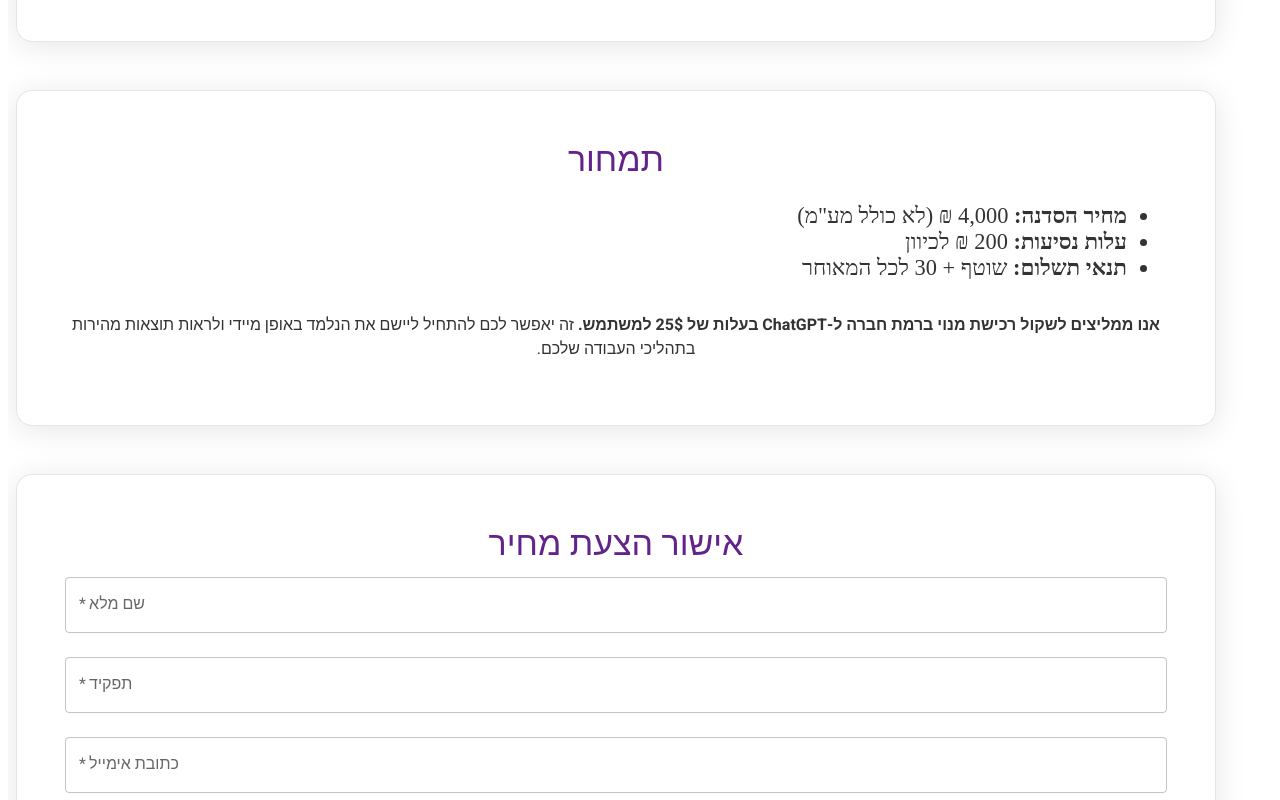
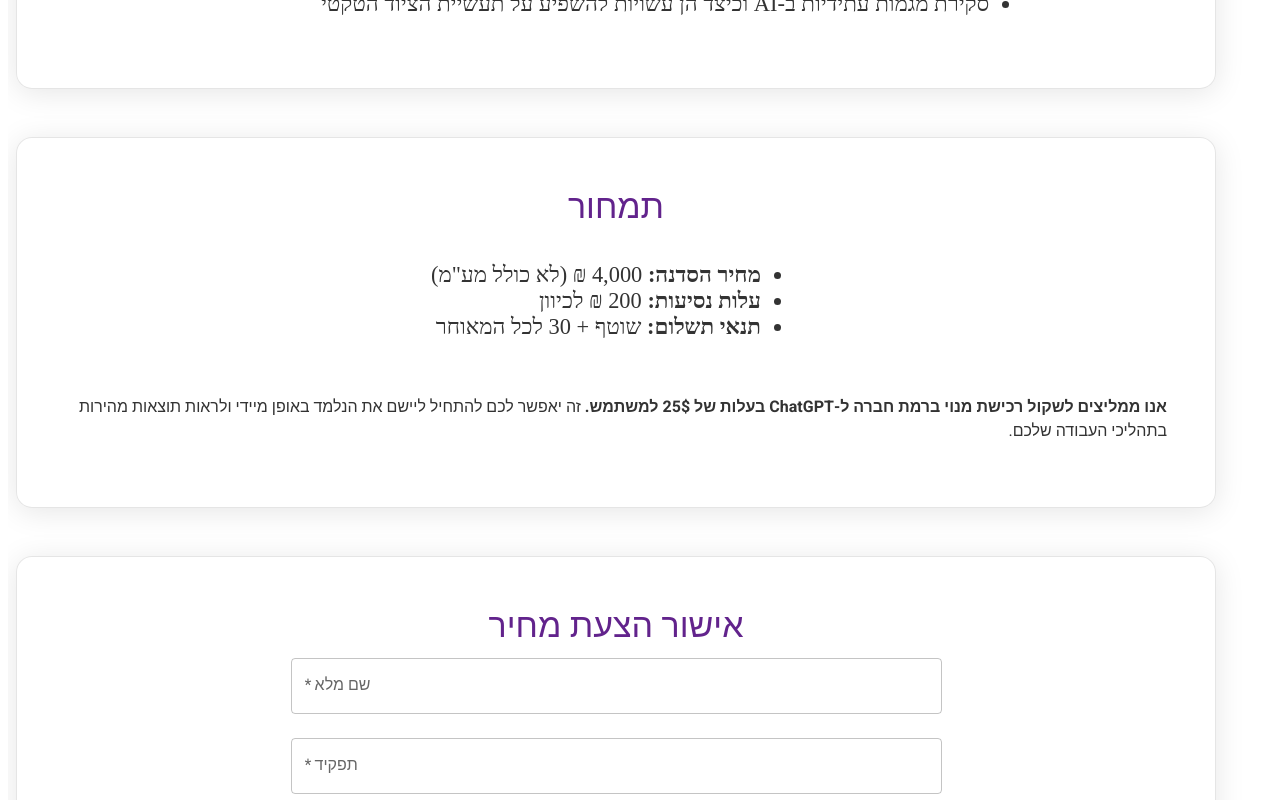
Before and after one commit to Idosegev23/sourceProposal, a React (Create React App) app: page / in a window 1280 px wide. Shown: the part 1380-2180 px from the top of the page. Built offline with nearby package versions, Linux system fonts and the light colour scheme.

Commit message:
Update App.js

```diff
--- a/src/App.js
+++ b/src/App.js
@@ -21,6 +21,7 @@ const theme = createTheme({
         root: {
           '& .MuiInputBase-input': {
             textAlign: 'right',
+            direction: 'rtl',
           },
         },
       },
@@ -36,6 +37,9 @@ const StyledContainer = styled(Container)(({ theme }) => ({
   overflow: 'hidden',
   backgroundColor: 'white',
   color: '#333',
+  display: 'flex',
+  flexDirection: 'column',
+  alignItems: 'center',
   [theme.breakpoints.down('sm')]: {
     padding: theme.spacing(2),
   },
@@ -71,6 +75,10 @@ const Card = styled(motion.div)(({ theme }) => ({
   border: '1px solid rgba(0, 0, 0, 0.1)',
   padding: '3rem',
   marginBottom: '3rem',
+  textAlign: 'right',
+  display: 'flex',
+  flexDirection: 'column',
+  alignItems: 'center',
   [theme.breakpoints.down('sm')]: {
     padding: '1.5rem',
   },
@@ -267,10 +275,10 @@ const App = () => {
                 horizontal: 'center',
               }}
             >
-              <MenuItem onClick={() => scrollTo(aboutRef)}>אודות</MenuItem>
-              <MenuItem onClick={() => scrollTo(servicesRef)}>שירותים</MenuItem>
-              <MenuItem onClick={() => scrollTo(pricingRef)}>תמחור</MenuItem>
-              <MenuItem onClick={() => scrollTo(contactRef)}>אישור הצעת מחיר</MenuItem>
+              <MenuItem onClick={() => scrollTo(aboutRef)} style={{ textAlign: 'center', width: '100%' }}>אודות</MenuItem>
+              <MenuItem onClick={() => scrollTo(servicesRef)} style={{ textAlign: 'center', width: '100%' }}>שירותים</MenuItem>
+              <MenuItem onClick={() => scrollTo(pricingRef)} style={{ textAlign: 'center', width: '100%' }}>תמחור</MenuItem>
+              <MenuItem onClick={() => scrollTo(contactRef)} style={{ textAlign: 'center', width: '100%' }}>אישור הצעת מחיר</MenuItem>
             </Menu>
 
             <Card ref={aboutRef}>
@@ -350,7 +358,7 @@ const App = () => {
                       onChange={(e) => setName(e.target.value)}
                       required
                       InputProps={{
-                        style: { direction: 'rtl' }
+                        style: { direction: 'rtl', textAlign: 'right' }
                       }}
                     />
                   </Grid>
@@ -362,7 +370,7 @@ const App = () => {
                       onChange={(e) => setPosition(e.target.value)}
                       required
                       InputProps={{
-                        style: { direction: 'rtl' }
+                        style: { direction: 'rtl', textAlign: 'right' }
                       }}
                     />
                   </Grid>
@@ -375,7 +383,7 @@ const App = () => {
                       onChange={(e) => setEmail(e.target.value)}
                       required
                       InputProps={{
-                        style: { direction: 'rtl' }
+                        style: { direction: 'rtl', textAlign: 'right' }
                       }}
                     />
                   </Grid>
```
